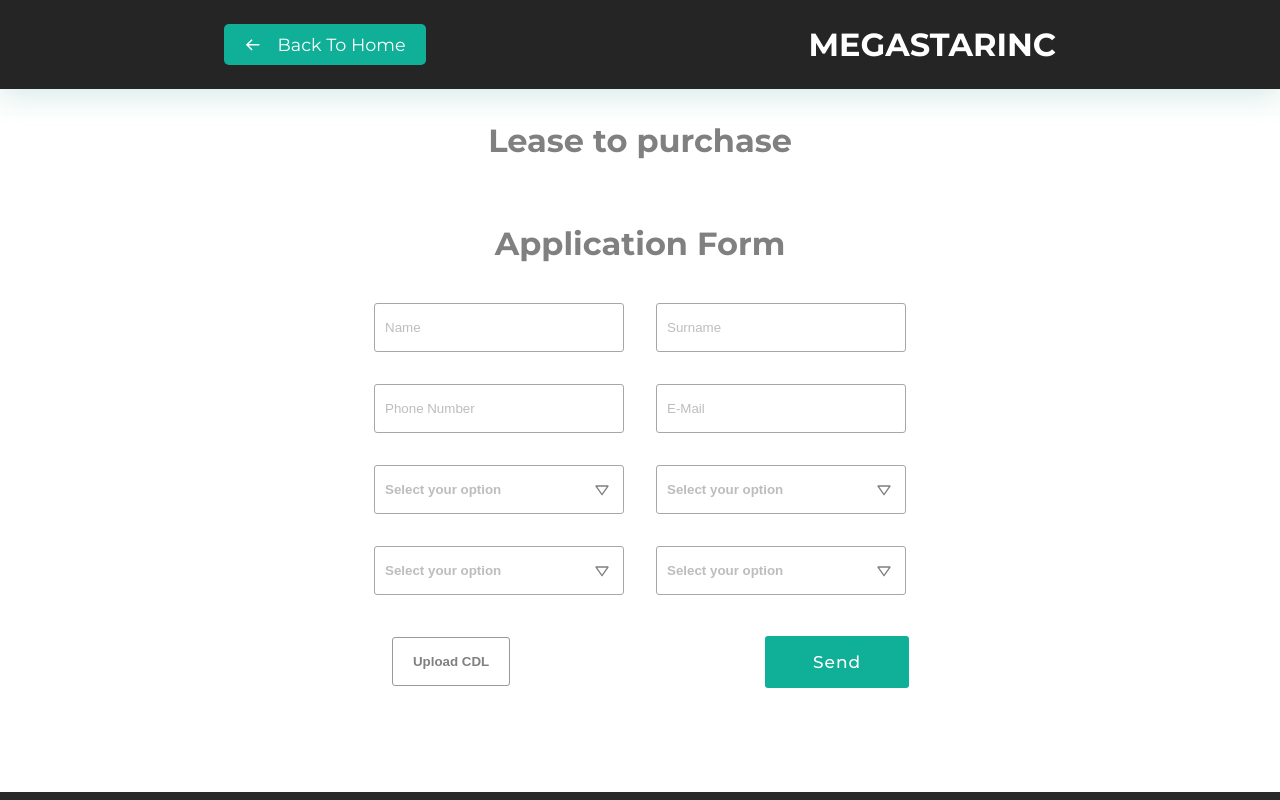
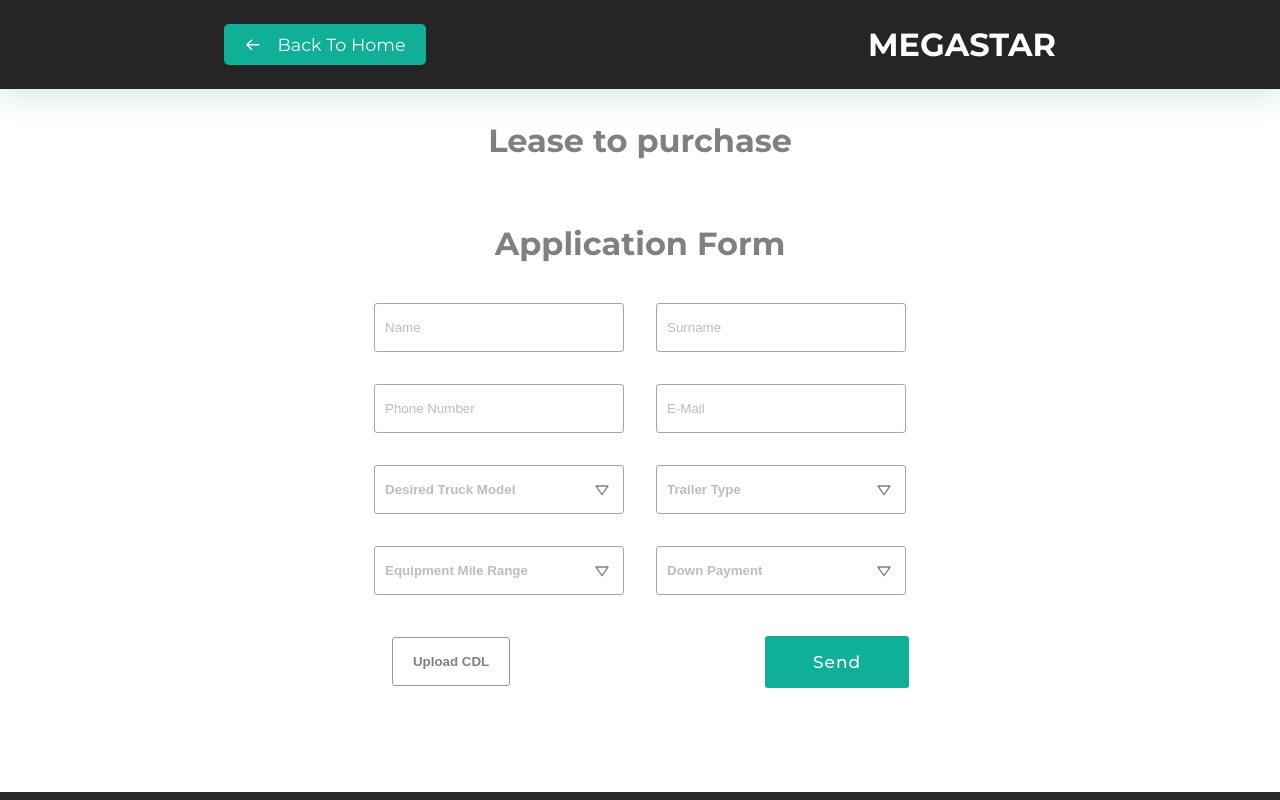
Before and after one commit to BakhromjonSadullaev/megastarinc, a React (Create React App) app: page /lease-to-purchase in a window 1280 px wide. Shown: the top 800 px of the page. Built offline with nearby package versions, Linux system fonts and the light colour scheme.

Commit message:
edited in lease to purchase form

```diff
--- a/src/Pages/LeaseToPurchase.js
+++ b/src/Pages/LeaseToPurchase.js
@@ -21,7 +21,7 @@ const LeaseToPurchase = () => {
               <BiArrowBack style={{ marginRight: "1rem" }} /> Back To Home
             </button>
           </Link>
-          <h1>MEGASTARINC</h1>
+          <h1>MEGASTAR</h1>
         </div>
       </div>
       <h1 className="lease-title">Lease to purchase</h1>
@@ -48,7 +48,7 @@ const LeaseToPurchase = () => {
               }}
               type="text"
               name="Category"
-              placeholder="Select your option"
+              placeholder="Desired Truck Model"
               onClick={() => setIsOptions(!isOptions)}
             />
             <BiDownArrow
@@ -106,7 +106,7 @@ const LeaseToPurchase = () => {
               }}
               type="text"
               name="Category"
-              placeholder="Select your option"
+              placeholder="Trailer Type"
               onClick={() => setIsOptions2(!isOptions2)}
             />
             <BiDownArrow
@@ -156,7 +156,7 @@ const LeaseToPurchase = () => {
               }}
               type="text"
               name="Category"
-              placeholder="Select your option"
+              placeholder="Equipment Mile Range"
               onClick={() => setIsOptions3(!isOptions3)}
             />
             <BiDownArrow
@@ -209,7 +209,7 @@ const LeaseToPurchase = () => {
               }}
               type="text"
               name="Category"
-              placeholder="Select your option"
+              placeholder="Down Payment"
               onClick={() => setIsOptions4(!isOptions4)}
             />
             <BiDownArrow
```
